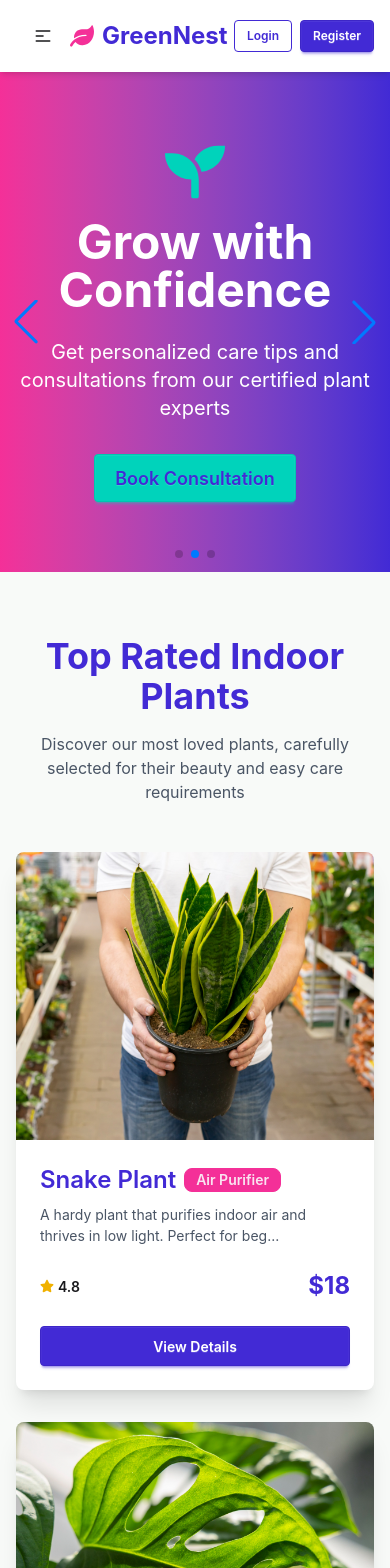
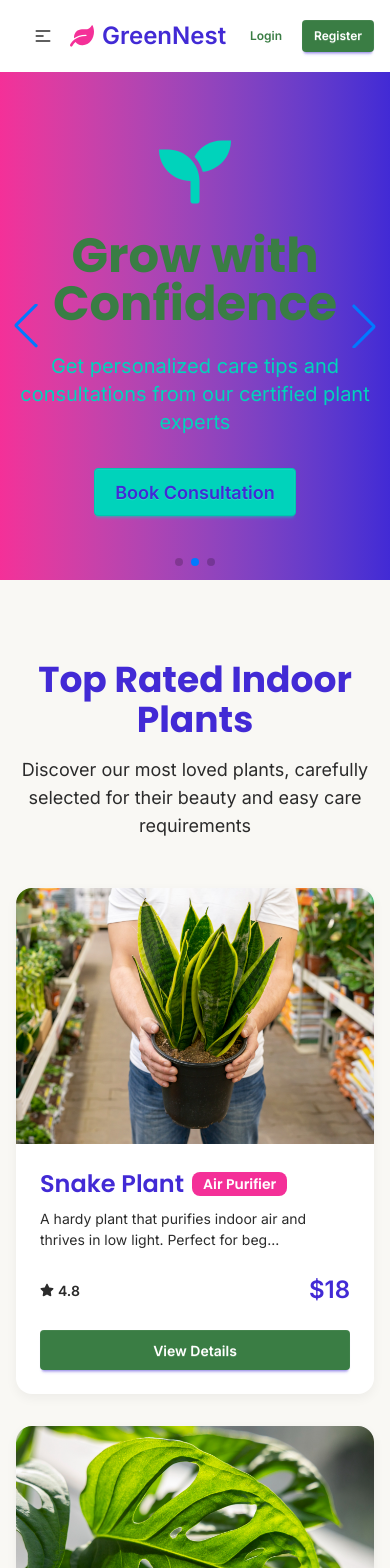
Before and after one commit to Shoikot-007/green-nest-website, a React (Vite) app: page / in a window 390 px wide. Shown: the top 1568 px of the page. Built offline with nearby package versions, Linux system fonts and the light colour scheme; no server answers.

Commit message:
created the footer

```diff
--- a/index.html
+++ b/index.html
@@ -2,9 +2,13 @@
 <html lang="en" data-theme="light">
   <head>
     <meta charset="UTF-8" />
-    <link rel="icon" type="image/svg+xml" href="/vite.svg" />
+    <link rel="icon" type="image/svg+xml" href="/plant-icon.svg" />
     <meta name="viewport" content="width=device-width, initial-scale=1.0" />
     <title>GreenNest - Indoor Plant Care & Store</title>
+
+    <link rel="preconnect" href="https://fonts.googleapis.com">
+    <link rel="preconnect" href="https://fonts.gstatic.com" crossorigin>
+    <link href="https://fonts.googleapis.com/css2?family=Poppins:wght@400;600;700&family=Inter:wght@300;400;500;600&display=swap" rel="stylesheet">
   </head>
   <body>
     <div id="root"></div>
--- a/src/components/Navbar.jsx
+++ b/src/components/Navbar.jsx
@@ -23,7 +23,7 @@ const Navbar = () => {
         <NavLink
           to="/"
           className={({ isActive }) =>
-            isActive ? 'text-primary font-bold' : 'hover:text-primary'
+            isActive ? 'text-primary font-semibold' : 'text-charcoal hover:text-primary'
           }
         >
           Home
@@ -33,7 +33,7 @@ const Navbar = () => {
         <NavLink
           to="/plants"
           className={({ isActive }) =>
-            isActive ? 'text-primary font-bold' : 'hover:text-primary'
+            isActive ? 'text-primary font-semibold' : 'text-charcoal hover:text-primary'
           }
         >
           Plants
@@ -44,7 +44,7 @@ const Navbar = () => {
           <NavLink
             to="/profile"
             className={({ isActive }) =>
-              isActive ? 'text-primary font-bold' : 'hover:text-primary'
+              isActive ? 'text-primary font-semibold' : 'text-charcoal hover:text-primary'
             }
           >
             My Profile
@@ -55,7 +55,7 @@ const Navbar = () => {
   )
 
   return (
-    <nav className="navbar bg-white shadow-md px-4 lg:px-20 py-4 sticky top-0 z-50">
+    <nav className="navbar bg-white shadow-soft px-4 lg:px-20 py-4 sticky top-0 z-50">
       <div className="navbar-start">
         <div className="dropdown">
           <label tabIndex={0} className="btn btn-ghost lg:hidden">
@@ -63,18 +63,18 @@ const Navbar = () => {
               <path strokeLinecap="round" strokeLinejoin="round" strokeWidth="2" d="M4 6h16M4 12h8m-8 6h16" />
             </svg>
           </label>
-          <ul tabIndex={0} className="menu menu-sm dropdown-content mt-3 z-1 p-2 shadow bg-base-100 rounded-box w-52">
+          <ul tabIndex={0} className="menu menu-sm dropdown-content mt-3 z-1 p-2 shadow-soft bg-white rounded-card w-52">
             {navLinks}
           </ul>
         </div>
-        <Link to="/" className="flex items-center gap-2 text-2xl font-bold text-primary">
+        <Link to="/" className="flex items-center gap-2 text-2xl font-bold text-primary font-heading">
           <FaLeaf className="text-secondary" />
           <span>GreenNest</span>
         </Link>
       </div>
 
       <div className="navbar-center hidden lg:flex">
-        <ul className="menu menu-horizontal px-1 gap-2">
+        <ul className="menu menu-horizontal px-1 gap-2 font-body">
           {navLinks}
         </ul>
       </div>
@@ -83,7 +83,7 @@ const Navbar = () => {
         {user ? (
           <div className="dropdown dropdown-end">
             <label tabIndex={0} className="btn btn-ghost btn-circle avatar">
-              <div className="w-10 rounded-full ring ring-primary ring-offset-base-100 ring-offset-2">
+              <div className="w-10 rounded-full ring ring-secondary ring-offset-base-100 ring-offset-2">
                 {user.photoURL ? (
                   <img src={user.photoURL} alt={user.displayName} />
                 ) : (
@@ -93,20 +93,20 @@ const Navbar = () => {
                 )}
               </div>
             </label>
-            <ul tabIndex={0} className="mt-3 z-[1] p-2 shadow menu menu-sm dropdown-content bg-base-100 rounded-box w-52">
+            <ul tabIndex={0} className="mt-3 z-1 p-2 shadow-soft menu menu-sm dropdown-content bg-white rounded-card w-52">
               <li className="menu-title">
-                <span>{user.displayName || 'User'}</span>
+                <span className="text-charcoal font-body">{user.displayName || 'User'}</span>
               </li>
-              <li><Link to="/profile">My Profile</Link></li>
-              <li><button onClick={handleLogout}>Logout</button></li>
+              <li><Link to="/profile" className="text-charcoal hover:text-primary">My Profile</Link></li>
+              <li><button onClick={handleLogout} className="text-charcoal hover:text-primary">Logout</button></li>
             </ul>
           </div>
         ) : (
           <>
-            <Link to="/login" className="btn btn-outline btn-primary btn-sm">
+            <Link to="/login" className="btn btn-outline btn-primary btn-sm rounded-card">
               Login
             </Link>
-            <Link to="/signup" className="btn btn-primary btn-sm text-white">
+            <Link to="/signup" className="btn btn-primary btn-sm text-white rounded-card">
               Register
             </Link>
           </>
--- a/src/index.css
+++ b/src/index.css
@@ -1,44 +1,66 @@
 @import "tailwindcss";
 @plugin "daisyui";
-
 @layer base {
   * {
     margin: 0;
     padding: 0;
     box-sizing: border-box;
   }
-
   body {
-        font-family: 'Inter', 'Segoe UI', Tahoma, Geneva, Verdana, sans-serif;
-        background-color: #f8faf8;
+    font-family: "Inter", "Segoe UI", Tahoma, Geneva, Verdana, sans-serif;
+    background-color: #f9f8f4;
+    color: #2b2b2b;
   }
-
-
+  h1,
+  h2,
+  h3,
+  h4,
+  h5,
+  h6 {
+    font-family: "Poppins", sans-serif;
+    color: #3a7d44;
+  }
   ::-webkit-scrollbar {
     width: 10px;
   }
-
   ::-webkit-scrollbar-track {
-        background: #f1f1f1;
+    background: #f9f8f4;
   }
-
   ::-webkit-scrollbar-thumb {
-        background: #52b788;
+    background: #6fbf73;
     border-radius: 5px;
   }
-
   ::-webkit-scrollbar-thumb:hover {
-        background: #2d6a4f;
+    background: #3a7d44;
   }
 }
-
-
 @layer utilities {
   .transition-all {
     transition: all 0.3s ease;
   }
-
   .hero-gradient {
-        background: linear-gradient(135deg, #2d6a4f 0%, #52b788 100%);
+    background: linear-gradient(135deg, #3a7d44 0%, #6fbf73 100%);
+  }
+  .card {
+    border-radius: 1rem;
+    box-shadow: 0 4px 12px rgba(0, 0, 0, 0.05);
+  }
+  .btn-primary {
+    background-color: #3a7d44;
+    color: white;
+    border: none;
+  }
+  .btn-primary:hover {
+    background-color: #6fbf73;
+  }
+  .btn-outline {
+    border-color: #3a7d44;
+    color: #3a7d44;
+    background-color: transparent;
+  }
+  .btn-outline:hover {
+    background-color: #ddeedf;
+    border-color: #3a7d44;
+    color: #3a7d44;
   }
 }
--- a/src/layouts/MainLayout.jsx
+++ b/src/layouts/MainLayout.jsx
@@ -1,5 +1,6 @@
 import { Outlet } from 'react-router'
 import Navbar from '../components/Navbar'
+import Footer from '../components/Footer'
 
 const MainLayout = () => {
   return (
@@ -8,6 +9,7 @@ const MainLayout = () => {
       <main className="grow">
         <Outlet />
       </main>
+      <Footer />
     </div>
   )
 }
--- a/src/main.jsx
+++ b/src/main.jsx
@@ -15,21 +15,25 @@ ReactDOM.createRoot(document.getElementById('root')).render(
         toastOptions={{
           duration: 3000,
           style: {
-            background: '#2d6a4f',
+            background: '#3A7D44',
             color: '#fff',
+            fontFamily: 'Inter, sans-serif',
           },
           success: {
             duration: 3000,
             iconTheme: {
-              primary: '#52b788',
+              primary: '#6FBF73',
               secondary: '#fff',
             },
           },
           error: {
             duration: 4000,
+            style: {
+              background: '#C47E5A',
+            },
             iconTheme: {
-              primary: '#ef4444',
-              secondary: '#fff',
+              primary: '#fff',
+              secondary: '#C47E5A',
             },
           },
         }}
--- a/src/pages/Home.jsx
+++ b/src/pages/Home.jsx
@@ -16,6 +16,7 @@ const Home = () => {
       .then((res) => res.json())
       .then((data) => {
         setPlants(data);
+        // Get top rated plants (rating >= 4.5)
         const topRated = data
           .filter((plant) => plant.rating >= 4.5)
           .slice(0, 6);
@@ -25,17 +26,17 @@ const Home = () => {
 
   const careTips = [
     {
-      icon: <FaWater className="text-4xl text-blue-500" />,
+      icon: <FaWater className="text-5xl text-dustyBlue" />,
       title: "Watering",
       tip: "Most indoor plants prefer soil that's moist but not waterlogged. Check the top inch of soil before watering.",
     },
     {
-      icon: <FaSun className="text-4xl text-yellow-500" />,
+      icon: <FaSun className="text-5xl text-mutedYellow" />,
       title: "Sunlight",
       tip: "Place plants near windows for bright, indirect light. Avoid direct harsh sunlight which can burn leaves.",
     },
     {
-      icon: <FaSeedling className="text-4xl text-green-600" />,
+      icon: <FaSeedling className="text-5xl text-secondary" />,
       title: "Fertilizing",
       tip: "Feed your plants during growing season (spring/summer) with balanced liquid fertilizer once a month.",
     },
@@ -65,7 +66,8 @@ const Home = () => {
   ];
 
   return (
-    <div>
+    <div className="bg-cream">
+      {/* Hero Section with Swiper */}
       <section className="hero-gradient text-white">
         <Swiper
           spaceBetween={0}
@@ -84,18 +86,18 @@ const Home = () => {
           <SwiperSlide>
             <div className="hero min-h-[500px]">
               <div className="hero-content text-center">
-                <div className="max-w-2xl">
-                  <FaLeaf className="text-6xl mx-auto mb-4 text-accent" />
-                  <h1 className="text-5xl font-bold mb-6">
+                <div className="max-w-2xl py-12">
+                  <FaLeaf className="text-7xl mx-auto mb-6 text-accent" />
+                  <h1 className="text-5xl md:text-6xl font-bold mb-6 font-heading">
                     Welcome to GreenNest
                   </h1>
-                  <p className="text-xl mb-8">
+                  <p className="text-xl mb-8 font-body text-accent">
                     Transform your home into a lush paradise with our premium
                     indoor plants and expert care guidance
                   </p>
                   <Link
                     to="/plants"
-                    className="btn btn-accent btn-lg text-primary"
+                    className="btn btn-accent btn-lg text-primary hover:bg-white rounded-card font-body"
                   >
                     Explore Plants
                   </Link>
@@ -107,18 +109,18 @@ const Home = () => {
           <SwiperSlide>
             <div className="hero min-h-[500px] bg-linear-to-r from-secondary to-primary">
               <div className="hero-content text-center">
-                <div className="max-w-2xl">
-                  <FaSeedling className="text-6xl mx-auto mb-4 text-accent" />
-                  <h1 className="text-5xl font-bold mb-6">
+                <div className="max-w-2xl py-12">
+                  <FaSeedling className="text-7xl mx-auto mb-6 text-accent" />
+                  <h1 className="text-5xl md:text-6xl font-bold mb-6 font-heading">
                     Grow with Confidence
                   </h1>
-                  <p className="text-xl mb-8">
+                  <p className="text-xl mb-8 font-body text-accent">
                     Get personalized care tips and consultations from our
                     certified plant experts
                   </p>
                   <Link
                     to="/plants"
-                    className="btn btn-accent btn-lg text-primary"
+                    className="btn btn-accent btn-lg text-primary hover:bg-white rounded-card font-body"
                   >
                     Book Consultation
                   </Link>
@@ -130,16 +132,18 @@ const Home = () => {
           <SwiperSlide>
             <div className="hero min-h-[500px] bg-linear-to-br from-primary via-secondary to-accent">
               <div className="hero-content text-center">
-                <div className="max-w-2xl">
-                  <FaWater className="text-6xl mx-auto mb-4 text-white" />
-                  <h1 className="text-5xl font-bold mb-6">Easy Plant Care</h1>
-                  <p className="text-xl mb-8">
+                <div className="max-w-2xl py-12">
+                  <FaWater className="text-7xl mx-auto mb-6 text-white" />
+                  <h1 className="text-5xl md:text-6xl font-bold mb-6 font-heading">
+                    Easy Plant Care
+                  </h1>
+                  <p className="text-xl mb-8 font-body text-white">
                     Discover low-maintenance plants perfect for beginners and
                     busy lifestyles
                   </p>
                   <Link
                     to="/plants"
-                    className="btn btn-accent btn-lg text-primary"
+                    className="btn btn-accent btn-lg text-primary hover:bg-white rounded-card font-body"
                   >
                     Shop Now
                   </Link>
@@ -150,12 +154,13 @@ const Home = () => {
         </Swiper>
       </section>
 
-      <section className="container mx-auto px-4 lg:px-20 py-16">
+      {/* Top Rated Indoor Plants */}
+      <section className="container mx-auto px-4 lg:px-20 py-20">
         <div className="text-center mb-12">
-          <h2 className="text-4xl font-bold text-primary mb-4">
+          <h2 className="text-4xl md:text-5xl font-bold text-primary mb-4 font-heading">
             Top Rated Indoor Plants
           </h2>
-          <p className="text-gray-600 max-w-2xl mx-auto">
+          <p className="text-charcoal max-w-2xl mx-auto text-lg font-body">
             Discover our most loved plants, carefully selected for their beauty
             and easy care requirements
           </p>
@@ -165,9 +170,9 @@ const Home = () => {
           {topRatedPlants.map((plant) => (
             <div
               key={plant.plantId}
-              className="card bg-base-100 shadow-xl hover:shadow-2xl transition-all"
+              className="card bg-white shadow-soft hover:shadow-xl transition-all rounded-card"
             >
-              <figure className="h-72 overflow-hidden">
+              <figure className="h-64 overflow-hidden">
                 <img
                   src={plant.image}
                   alt={plant.plantName}
@@ -175,20 +180,24 @@ const Home = () => {
                 />
               </figure>
               <div className="card-body">
-                <h3 className="card-title text-2xl text-primary">
+                <h3 className="card-title text-2xl text-primary font-heading">
                   {plant.plantName}
-                  <div className="badge badge-secondary">{plant.category}</div>
+                  <div className="badge badge-secondary text-white border-none">
+                    {plant.category}
+                  </div>
                 </h3>
-                <p className="text-gray-600">
+                <p className="text-charcoal font-body">
                   {plant.description.slice(0, 80)}...
                 </p>
 
                 <div className="flex justify-between items-center mt-4">
                   <div className="flex items-center gap-1">
-                    <FaStar className="text-yellow-500" />
-                    <span className="font-semibold">{plant.rating}</span>
+                    <FaStar className="text-mutedYellow" />
+                    <span className="font-semibold text-charcoal font-body">
+                      {plant.rating}
+                    </span>
                   </div>
-                  <span className="text-2xl font-bold text-primary">
+                  <span className="text-2xl font-bold text-primary font-heading">
                     ${plant.price}
                   </span>
                 </div>
@@ -196,7 +205,7 @@ const Home = () => {
                 <div className="card-actions justify-end mt-4">
                   <Link
                     to={`/plant/${plant.plantId}`}
-                    className="btn btn-primary btn-block text-white"
+                    className="btn btn-primary btn-block text-white rounded-card font-body hover:bg-secondary"
                   >
                     View Details
                   </Link>
@@ -207,13 +216,14 @@ const Home = () => {
         </div>
       </section>
 
-      <section className="bg-accent bg-opacity-20 py-16">
+      {/* Plant Care Tips Section */}
+      <section className="bg-accent bg-opacity-40 py-20">
         <div className="container mx-auto px-4 lg:px-20">
           <div className="text-center mb-12">
-            <h2 className="text-4xl font-bold text-primary mb-4">
+            <h2 className="text-4xl md:text-5xl font-bold text-primary mb-4 font-heading">
               Essential Plant Care Tips
             </h2>
-            <p className="text-gray-600 max-w-2xl mx-auto">
+            <p className="text-charcoal max-w-2xl mx-auto text-lg font-body">
               Master the basics of plant care with these essential tips for
               healthy, thriving indoor plants
             </p>
@@ -221,13 +231,16 @@ const Home = () => {
 
           <div className="grid grid-cols-1 md:grid-cols-3 gap-8">
             {careTips.map((tip, index) => (
-              <div key={index} className="card bg-white shadow-lg">
+              <div
+                key={index}
+                className="card bg-white shadow-soft hover:shadow-xl transition-all rounded-card"
+              >
                 <div className="card-body items-center text-center">
                   <div className="mb-4">{tip.icon}</div>
-                  <h3 className="card-title text-2xl text-primary mb-2">
+                  <h3 className="card-title text-2xl text-primary mb-3 font-heading">
                     {tip.title}
                   </h3>
-                  <p className="text-gray-600">{tip.tip}</p>
+                  <p className="text-charcoal font-body">{tip.tip}</p>
                 </div>
               </div>
             ))}
@@ -235,12 +248,13 @@ const Home = () => {
         </div>
       </section>
 
-      <section className="container mx-auto px-4 lg:px-20 py-16">
+      {/* Meet Our Green Experts */}
+      <section className="container mx-auto px-4 lg:px-20 py-20">
         <div className="text-center mb-12">
-          <h2 className="text-4xl font-bold text-primary mb-4">
+          <h2 className="text-4xl md:text-5xl font-bold text-primary mb-4 font-heading">
             Meet Our Green Experts
           </h2>
-          <p className="text-gray-600 max-w-2xl mx-auto">
+          <p className="text-charcoal max-w-2xl mx-auto text-lg font-body">
             Our certified plant specialists are here to help you grow and
             maintain beautiful indoor gardens
           </p>
@@ -250,9 +264,9 @@ const Home = () => {
           {experts.map((expert, index) => (
             <div
               key={index}
-              className="card bg-base-100 shadow-xl hover:shadow-2xl transition-all"
+              className="card bg-white shadow-soft hover:shadow-xl transition-all rounded-card"
             >
-              <figure className="h-76 bg-linear-to-br from-primary to-secondary">
+              <figure className="h-64 bg-linear-to-br from-primary to-secondary">
                 <img
                   src={expert.image}
                   alt={expert.name}
@@ -260,10 +274,10 @@ const Home = () => {
                 />
               </figure>
               <div className="card-body text-center">
-                <h3 className="card-title justify-center text-xl text-primary">
+                <h3 className="card-title justify-center text-xl text-primary font-heading">
                   {expert.name}
                 </h3>
-                <p className="text-secondary font-semibold">
+                <p className="text-secondary font-semibold font-body">
                   {expert.specialization}
                 </p>
               </div>
@@ -272,7 +286,8 @@ const Home = () => {
         </div>
       </section>
 
-      <section className="hero-gradient text-white py-16">
+      {/* Extra Section - Plant of the Week */}
+      <section className="hero-gradient text-white py-20">
         <div className="container mx-auto px-4 lg:px-20">
           <div className="hero">
             <div className="hero-content flex-col lg:flex-row-reverse gap-12">
@@ -280,35 +295,39 @@ const Home = () => {
                 <img
                   src="plant-of-week.jpg"
                   alt="Plant of the Week"
-                  className="rounded-lg shadow-2xl w-full"
+                  className="rounded-card shadow-xl w-full"
                 />
               </div>
               <div className="lg:w-1/2">
-                <div className="badge badge-accent badge-lg mb-4">
+                <div className="badge badge-accent badge-lg mb-4 text-primary border-none">
                   Plant of the Week
                 </div>
-                <h2 className="text-5xl font-bold mb-6">Monstera Deliciosa</h2>
-                <p className="text-xl mb-4">
+                <h2 className="text-4xl md:text-5xl font-bold mb-6 font-heading">
+                  Monstera Deliciosa
+                </h2>
+                <p className="text-xl mb-4 font-body text-accent">
                   Also known as the Swiss Cheese Plant, this stunning tropical
                   beauty features large, glossy leaves with natural holes that
                   develop as the plant matures.
                 </p>
-                <p className="text-lg mb-6">
+                <p className="text-lg mb-6 font-body">
                   Perfect for adding a bold, architectural element to any room.
                   Easy to care for and grows quickly in the right conditions.
                 </p>
-                <div className="flex gap-4 mb-6">
-                  <div className="badge badge-outline badge-lg">Easy Care</div>
-                  <div className="badge badge-outline badge-lg">
+                <div className="flex flex-wrap gap-3 mb-6">
+                  <div className="badge badge-outline badge-lg border-accent text-accent">
+                    Easy Care
+                  </div>
+                  <div className="badge badge-outline badge-lg border-accent text-accent">
                     Air Purifier
                   </div>
-                  <div className="badge badge-outline badge-lg">
+                  <div className="badge badge-outline badge-lg border-accent text-accent">
                     Pet-Friendly
                   </div>
                 </div>
                 <Link
                   to="/plants"
-                  className="btn btn-accent btn-lg text-primary"
+                  className="btn btn-accent btn-lg text-primary hover:bg-white rounded-card font-body"
                 >
                   Shop Now - $35
                 </Link>
--- a/tailwind.config.js
+++ b/tailwind.config.js
@@ -1,20 +1,31 @@
-/** @type {import('tailwindcss').Config} */
-export default {
-  content: [
-    "./index.html",
-    "./src/**/*.{js,ts,jsx,tsx}",
-  ],
+// tailwind.config.js
+import { defineConfig } from "tailwindcss";
+
+export default defineConfig({
+  content: ["./index.html", "./src/**/*.{js,ts,jsx,tsx}"],
   theme: {
-    extend: {
-      colors: {
-        primary: '#2d6a4f',
-        secondary: '#52b788',
-        accent: '#95d5b2',
-      },
+    colors: {
+      primary: "#3A7D44",
+      secondary: "#6FBF73",
+      accent: "#DDEEDF",
+      brown: "#8B5E3C",
+      cream: "#F9F8F4",
+      charcoal: "#2B2B2B",
+      terracotta: "#C47E5A",
+      mutedYellow: "#F3EAC2",
+      dustyBlue: "#A3C6C4",
+      white: "#FFFFFF",
+      black: "#000000",
+    },
+    fontFamily: {
+      heading: ["Poppins", "sans-serif"],
+      body: ["Inter", "sans-serif"],
+    },
+    boxShadow: {
+      soft: "0 4px 12px rgba(0,0,0,0.05)",
+    },
+    borderRadius: {
+      card: "1rem",
     },
   },
-  plugins: [require('daisyui')],
-  daisyui: {
-    themes: ["light"],
-  },
-}
+});
```
Also changed, not shown: src/components/Footer.jsx (added, +95 -0 lines). Lines whose indentation alone changed are shown as unchanged.
